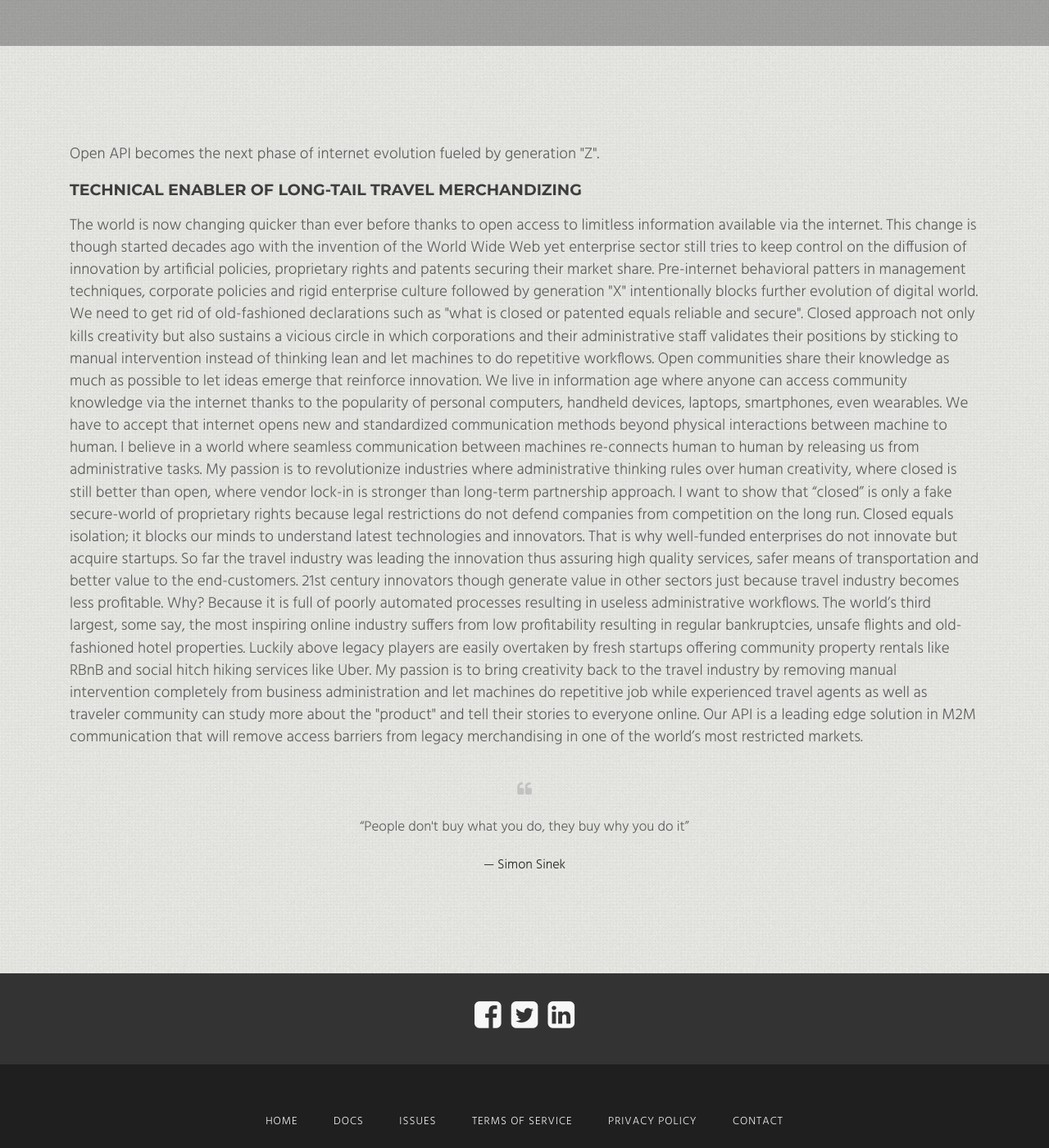
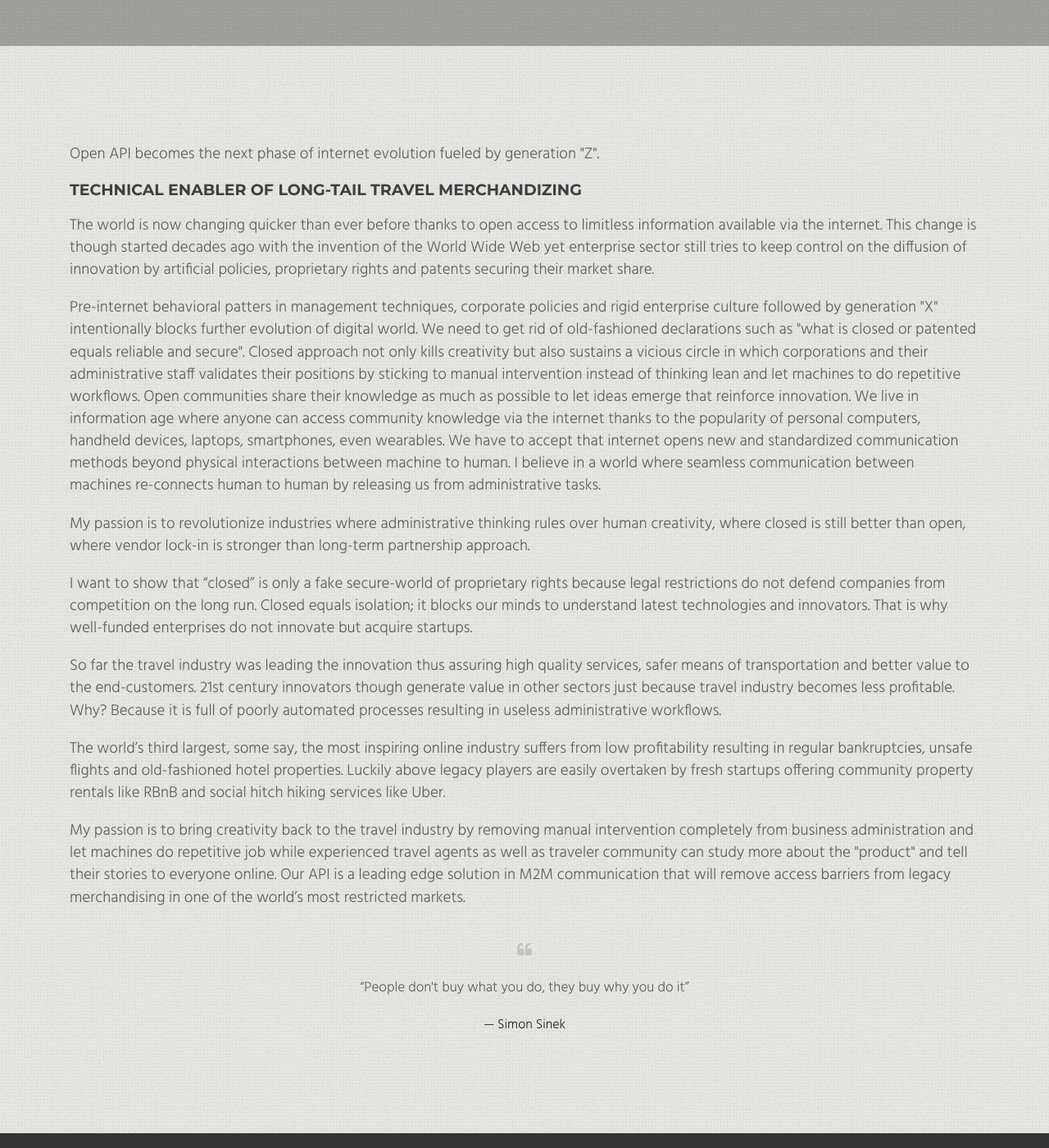
Before and after one commit to balazsszilardtoth/allmyles.github.io, a Jekyll site: the page built from how.html, in a window 1280 px wide and 1400 px high, scrolled down 528 px. Shown: the whole window at 82% size. Built offline with Jekyll 4.4.1, drawn with Linux system fonts in a browser that asks for light colours; nearby versions of some CDN libraries; comment, search, counter and statistics services are not loaded.

Commit message:
paragraphs added

```diff
--- a/how.html
+++ b/how.html
@@ -18,16 +18,21 @@ title: How - Allmyles
 
 			<h3 class="text-uppercase">Technical Enabler of Long-Tail Travel Merchandizing</h3>
 
-			<p>The world is now changing quicker than ever before thanks to open access to limitless information available via the internet. This change is though started decades ago with the invention of the World Wide Web yet enterprise sector still tries to keep control on the diffusion of innovation by artificial policies, proprietary rights and patents securing their market share.
-				Pre-internet behavioral patters in management techniques, corporate policies and rigid enterprise culture followed by generation "X" intentionally blocks further evolution of digital world. We need to get rid of old-fashioned declarations such as "what is closed or patented equals reliable and secure".  Closed approach not only kills creativity but also sustains a vicious circle in which corporations and their administrative staff validates their positions by sticking to manual intervention instead of thinking lean and let machines to do repetitive workflows.
-				Open communities share their knowledge as much as possible to let ideas emerge that reinforce innovation. We live in information age where anyone can access community knowledge via the internet thanks to the popularity of personal computers, handheld devices, laptops, smartphones, even wearables. We have to accept that internet opens new and standardized communication methods beyond physical interactions between machine to human.
-				I believe in a world where seamless communication between machines re-connects human to human by releasing us from administrative tasks.
-				My passion is to revolutionize industries where administrative thinking rules over human creativity, where closed is still better than open, where vendor lock-in is stronger than long-term partnership approach.
-				I want to show that “closed” is only a fake secure-world of proprietary rights because legal restrictions do not defend companies from competition on the long run. Closed equals isolation; it blocks our minds to understand latest technologies and innovators. That is why well-funded enterprises do not innovate but acquire startups.
-				So far the travel industry was leading the innovation thus assuring high quality services, safer means of transportation and better value to the end-customers. 21st century innovators though generate value in other sectors just because travel industry becomes less profitable. Why? Because it is full of poorly automated processes resulting in useless administrative workflows.
-				The world’s third largest, some say, the most inspiring online industry suffers from low profitability resulting in regular bankruptcies, unsafe flights and old-fashioned hotel properties. Luckily above legacy players are easily overtaken by fresh startups offering community property rentals like RBnB and social hitch hiking services like Uber.
-				My passion is to bring creativity back to the travel industry by removing manual intervention completely from business administration and let machines do repetitive job while experienced travel agents as well as traveler community can study more about the "product" and tell their stories to everyone online. Our API is a leading edge solution in M2M communication that will remove access barriers from legacy merchandising in one of the world’s most restricted markets.
-			</p>
+			<p>The world is now changing quicker than ever before thanks to open access to limitless information available via the internet. This change is though started decades ago with the invention of the World Wide Web yet enterprise sector still tries to keep control on the diffusion of innovation by artificial policies, proprietary rights and patents securing their market share.</p>
+
+			<p>Pre-internet behavioral patters in management techniques, corporate policies and rigid enterprise culture followed by generation "X" intentionally blocks further evolution of digital world. We need to get rid of old-fashioned declarations such as "what is closed or patented equals reliable and secure".  Closed approach not only kills creativity but also sustains a vicious circle in which corporations and their administrative staff validates their positions by sticking to manual intervention instead of thinking lean and let machines to do repetitive workflows.
+			Open communities share their knowledge as much as possible to let ideas emerge that reinforce innovation. We live in information age where anyone can access community knowledge via the internet thanks to the popularity of personal computers, handheld devices, laptops, smartphones, even wearables. We have to accept that internet opens new and standardized communication methods beyond physical interactions between machine to human.
+			I believe in a world where seamless communication between machines re-connects human to human by releasing us from administrative tasks.</p>
+
+			<p>My passion is to revolutionize industries where administrative thinking rules over human creativity, where closed is still better than open, where vendor lock-in is stronger than long-term partnership approach.</p>
+
+			<p>I want to show that “closed” is only a fake secure-world of proprietary rights because legal restrictions do not defend companies from competition on the long run. Closed equals isolation; it blocks our minds to understand latest technologies and innovators. That is why well-funded enterprises do not innovate but acquire startups.</p>
+
+			<p>So far the travel industry was leading the innovation thus assuring high quality services, safer means of transportation and better value to the end-customers. 21st century innovators though generate value in other sectors just because travel industry becomes less profitable. Why? Because it is full of poorly automated processes resulting in useless administrative workflows.</p>
+
+			<p>The world’s third largest, some say, the most inspiring online industry suffers from low profitability resulting in regular bankruptcies, unsafe flights and old-fashioned hotel properties. Luckily above legacy players are easily overtaken by fresh startups offering community property rentals like RBnB and social hitch hiking services like Uber.</p>
+
+			<p>My passion is to bring creativity back to the travel industry by removing manual intervention completely from business administration and let machines do repetitive job while experienced travel agents as well as traveler community can study more about the "product" and tell their stories to everyone online. Our API is a leading edge solution in M2M communication that will remove access barriers from legacy merchandising in one of the world’s most restricted markets.</p>
 
 			<div class="quote-block">
 				<p class="text-center"><i class="fa fa-quote-left"></i></p>
```
